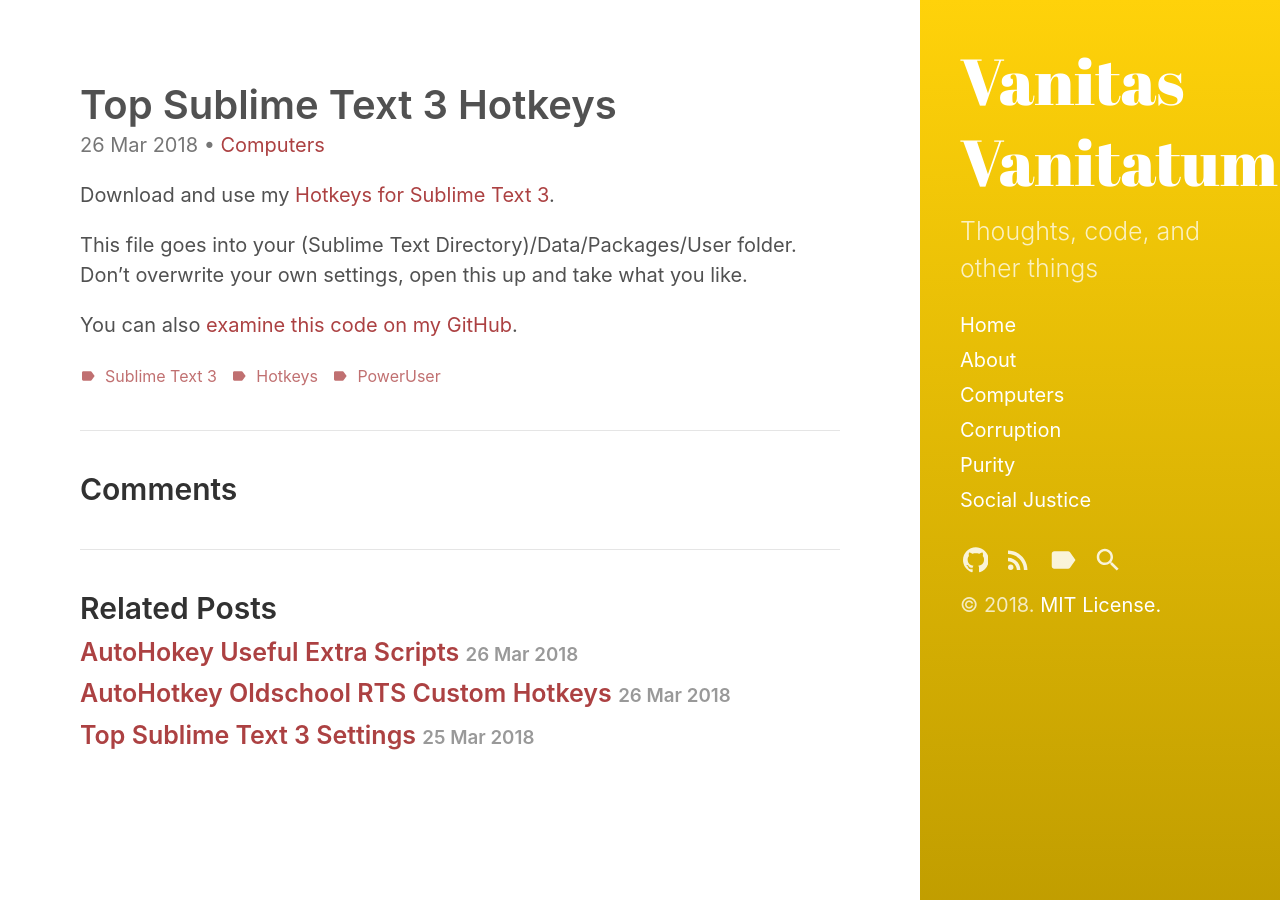
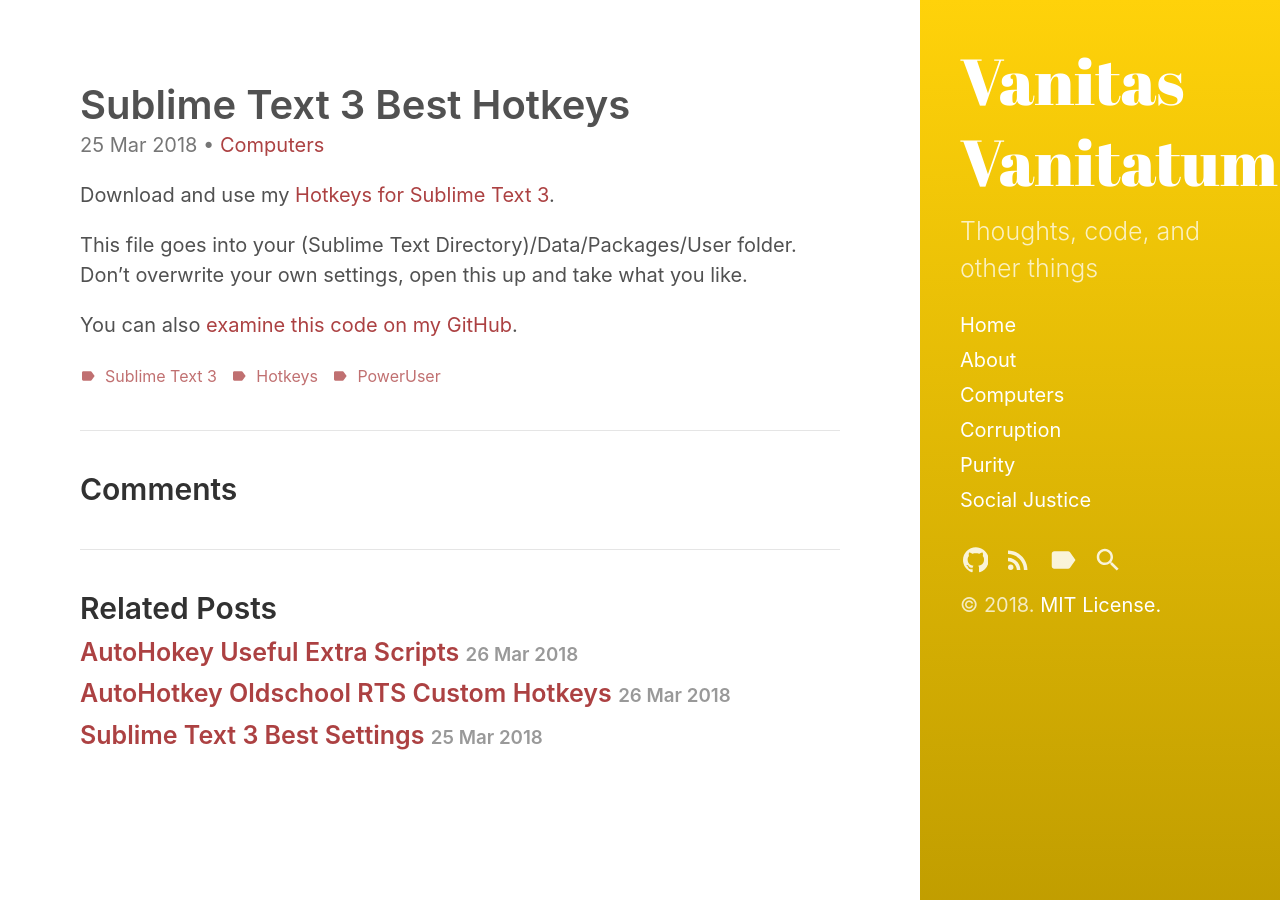
Before and after one commit to VanitasVanitatum/VanitasVanitatum.github.io, a Jekyll site: the page built from _posts/2018-03-25-sublime-text-3-best-hotkeys.md, in a window 1280 px wide. Built offline with Jekyll 4.4.1, drawn with Linux system fonts in a browser that asks for light colours.

Commit message:
Code posts start with the name of their software

```diff
--- a/_posts/2018-03-26-top-sublime-text-3-hotkeys.md
+++ b/_posts/2018-03-25-sublime-text-3-best-hotkeys.md
@@ -1,6 +1,6 @@
 ---
 layout: post
-title: "Top Sublime Text 3 Hotkeys"
+title: "Sublime Text 3 Best Hotkeys"
 categories:
   - Computers
 tags:
--- a/_posts/2018-03-25-top-sublime-text-3-settings.md
+++ b/_posts/2018-03-25-sublime-text-3-best-settings.md
@@ -1,6 +1,6 @@
 ---
 layout: post
-title: "Top Sublime Text 3 Settings"
+title: "Sublime Text 3 Best Settings"
 categories:
   - Computers
 tags:
```
